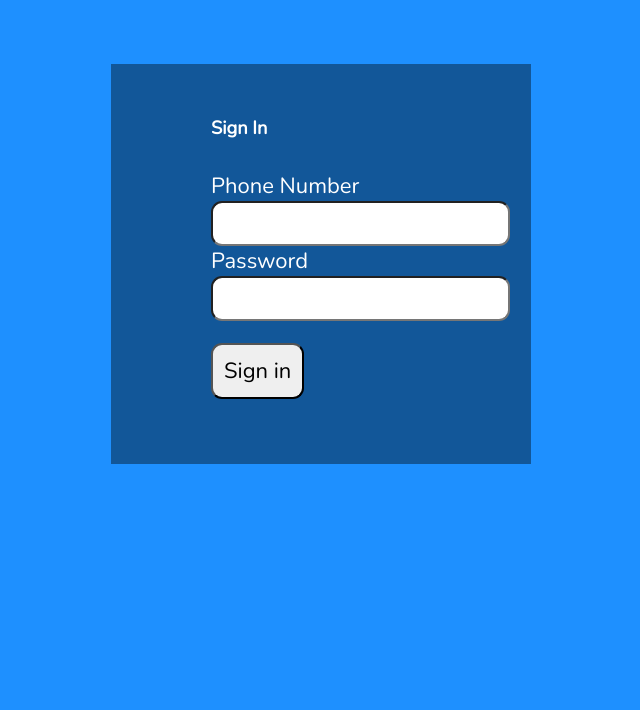
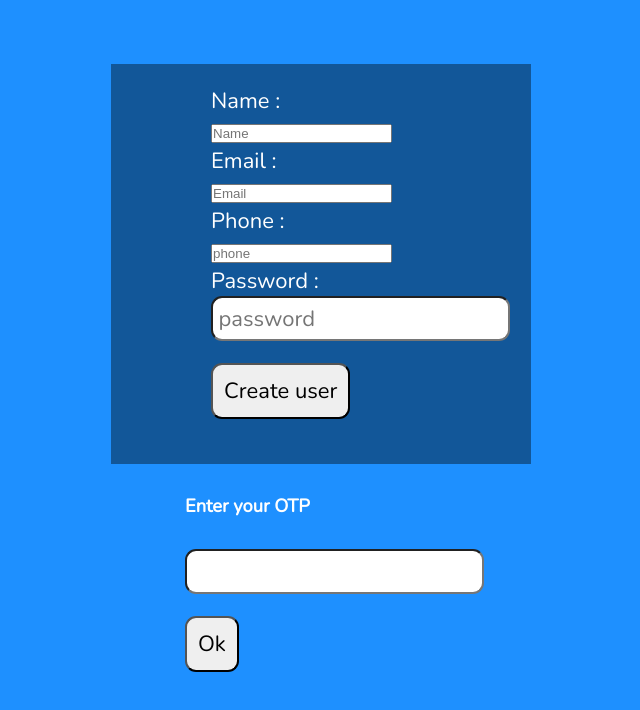
Before and after one commit to Sagar0120/Internship-Gyftm, a React (Create React App) app: page / in a window 1280 px wide. Shown: the top 710 px of the page, without its empty margins (345-985 px from the left). Built offline with nearby package versions, Linux system fonts and the light colour scheme.

Commit message:
verify OTP done

```diff
--- a/src/App.js
+++ b/src/App.js
@@ -1,12 +1,12 @@
-//import Register from './components/Register';
-import Login from './components/Login';
+import Register from './components/Register';
+//import Login from './components/Login';
 import './App.css';
 
 
 function App() {
   return (
     <div>
-    <Login/>
+    <Register/>
     </div>
   );
 }
--- a/src/Service/DataService.js
+++ b/src/Service/DataService.js
@@ -3,7 +3,6 @@ import axios from "axios";
 const Service_Url='https://api.shilpimultiplex.com/api'
 
 ///Auth/CreateUser
-
 
 class DataService {
   createUser(user) {
@@ -15,6 +14,10 @@ class DataService {
   LoginUser(user){
     return axios.post(Service_Url + "/Auth/Authenticate", user);
   }
+  VerifyOTP(user){
+    return axios.post(Service_Url + "/Auth/VerifyOtp?uid="+user);
+  }
+  //a81c54b9-b10d-428f-b721-9398a97af022&otp=123456
 }
 
 export default new DataService();
--- a/src/components/Register.js
+++ b/src/components/Register.js
@@ -1,130 +1,157 @@
-import React from 'react';
-import DataService from '../Service/DataService';
+import React from "react";
+import DataService from "../Service/DataService";
+import axios from "axios";
+
+const API_URL = "https://api.shilpimultiplex.com/api/Auth/";
+
+//const [otp, setOtp] = useState('');
+
+let Uid;
 
 class Register extends React.Component {
   constructor(props) {
     super(props);
 
     this.state = {
-        name : "",
+      name: "",
       email: "",
       phone: "",
-        password: ""
+      password: "",
+      otp: "",
     };
     this.changenamehandler = this.changenamehandler.bind(this);
     this.changemailhandler = this.changemailhandler.bind(this);
     this.changephonehandler = this.changephonehandler.bind(this);
     this.changepasshandler = this.changepasshandler.bind(this);
+    this.changOTPhandler = this.changOTPhandler.bind(this);
   }
 
   saveUser = (e) => {
-        if(e && e.preventDefault) {
+    if (e && e.preventDefault) {
       e.preventDefault();
       e.persist();
     }
 
-        let user = {name: this.state.name, email: this.state.email, phone:this.state.phone, password:this.state.password};
-        console.log('user => '+JSON.stringify(user));
+    let user = {
+      name: this.state.name,
+      email: this.state.email,
+      phone: this.state.phone,
+      password: this.state.password,
+    };
+    console.log("user => " + JSON.stringify(user));
 
-        DataService.createUser(user).then(Response => {
+    DataService.createUser(user).then((Response) => {
       console.log("user id : ", Response.data.id);
+      Uid = Response.data.id;
 
-            DataService.sendOTP(Response.data.id).then(Resp => {
+      DataService.sendOTP(Response.data.id).then((Resp) => {
         console.log(Resp);
-            })
-        })
+      });
+    });
 
     // "a81c54b9-b10d-428f-b721-9398a97af022"
     //let Uid = {uid : Object.uid}
+  };
 
+  VeryfiyUser = (e) => {
+    if (e && e.preventDefault) {
+      e.preventDefault();
+      e.persist();
     }
+    axios
+      .post(API_URL + "VerifyOtp?uid=" + Uid + "&otp=" + this.state.otp)
+      .then((result) => {
+        if (result.request.status === 200) {
+          console.log(result);
+        }
+      })
+      .catch((error) => {
+        console.log(error);
+      });
+  };
 
   changenamehandler = (event) => {
-        this.setState({name: event.target.value})
-    }
+    this.setState({ name: event.target.value });
+  };
 
   changemailhandler = (event) => {
-        this.setState({email: event.target.value})
-    }
+    this.setState({ email: event.target.value });
+  };
 
   changephonehandler = (event) => {
-        this.setState({phone: event.target.value})
-    }
+    this.setState({ phone: event.target.value });
+  };
 
   changepasshandler = (event) => {
-        this.setState({password: event.target.value})
-    }
+    this.setState({ password: event.target.value });
+  };
+
+  changOTPhandler = (event) => {
+    this.setState({ otp: event.target.value });
+  };
 
   render() {
-        return(
-            // <div>
-            //     <h1>Register Page</h1>
-            //     <input type="text" value={this.state.name} name="name" onChange = {this.changenamehandler} placeholder="Name"/><br />
-            //     <input type="email" value={this.state.email} name="email" onChange = {this.changemailhandler} placeholder="Email Id"/><br />
-            //     <input type="number" value={this.state.phone} name="phone" onChange = {this.changephonehandler} placeholder="Mobile Number"/><br />
-            //     <input type="password" value={this.state.password} name="password" onChange = {this.changepasshandler} placeholder="Password" /><br />
-            //     <button onClick={this.saveUser}>Sing Up</button>
-            // </div>
-
-            <div>
+    return (
+      <>
         <section>
-                <div className='container'>
-                    <div className='row'>
-                        <div className='card-body'>
           <form>
-                                <div className='form-group'>
             <label>Name : </label>
             <input
-                                    placeholder='Name'
+              placeholder="Name"
               name="name"
-                                    className='form-control'
+              className="form-control"
               value={this.state.name}
-                                    onChange={this.changenamehandler} />
-                                </div>
-                                <p> </p>
-                                <div className='form-group'>
+              onChange={this.changenamehandler}
+            />
+
             <label>Email : </label>
             <input
-                                    placeholder='Email'
+              placeholder="Email"
               name="email"
-                                    className='form-control'
+              className="form-control"
               value={this.state.email}
-                                    onChange={this.changemailhandler} />
-                                </div>
-                                <p> </p>
-                                <div className='form-group'>
+              onChange={this.changemailhandler}
+            />
+
             <label>Phone : </label>
             <input
-                                    placeholder='phone'
+              placeholder="phone"
               name="phone"
-                                    className='form-control'
+              className="form-control"
               value={this.state.phone}
-                                    onChange={this.changephonehandler} />
-                                </div>
-                                <p> </p>
-                                <div className='form-group'>
+              onChange={this.changephonehandler}
+            />
+
             <label>Password : </label>
-                                    <input type = "password"
-                                    placeholder='password'
+            <input
+              type="password"
+              placeholder="password"
               name="password"
-                                    className='form-control'
+              className="form-control"
               value={this.state.password}
-                                    onChange={this.changepasshandler} />
-                                </div>
-                                <p> </p>
-                                <div className="text-center">
-                                    <button className="btn btn-success" onClick={this.saveUser}>Create user</button>
+              onChange={this.changepasshandler}
+            />
 
-                                </div>
+            <button className="btn btn-success" onClick={this.saveUser}>
+              Create user
+            </button>
           </form>
-                        </div>
-                    </div>
-                </div>
         </section>
-            </div>
-        )
+        <form>
+          {/*modal for otp*/}
+          <h5>Enter your OTP</h5>
+          <input
+            type="text"
+            value={this.state.otp}
+            onChange={this.changOTPhandler}
+          />
+          <button type="button" onClick={this.VeryfiyUser}>
+            Ok
+          </button>
+        </form>
+      </>
+    );
   }
 }
 
-
 export default Register;
```
Lines whose indentation alone changed are shown as unchanged.
